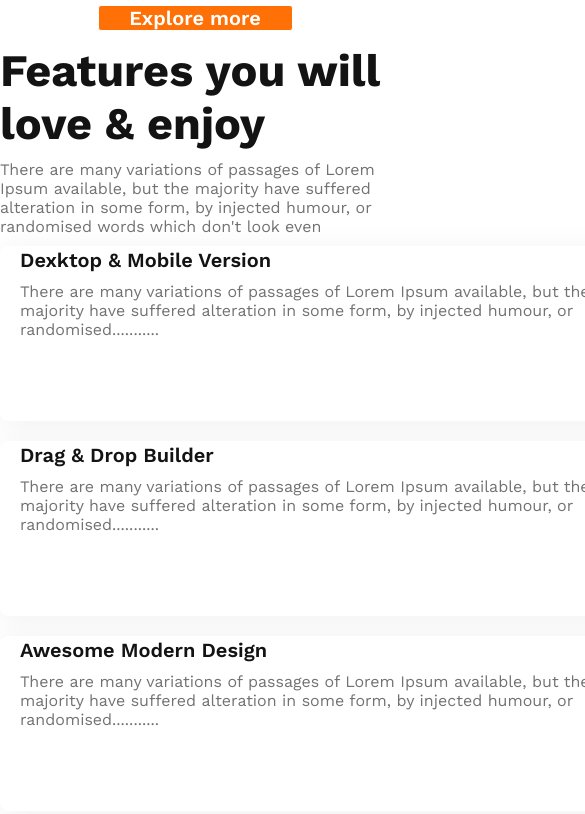
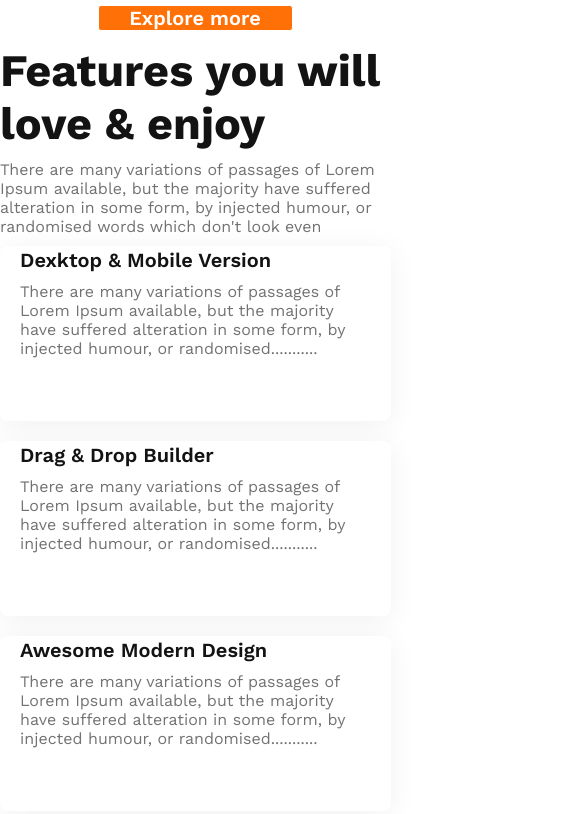
Before and after one commit to hasanemam1717/responsive-web, a plain HTML site: page index.html in a window 390 px wide. Shown: the part 2403-3217 px from the top of the page, 585 px wide, since content can reach past the window. Drawn offline with nearby package versions, Linux system fonts and the light colour scheme.

Commit message:
finished the web with responsive

```diff
--- a/styles/style.css
+++ b/styles/style.css
@@ -316,6 +316,9 @@ footer h1{color: #424242;
     top: 0px;
     right: 0px;
 }
+.feature-card {
+    width: 90%;
+}
 
 
         }
```
